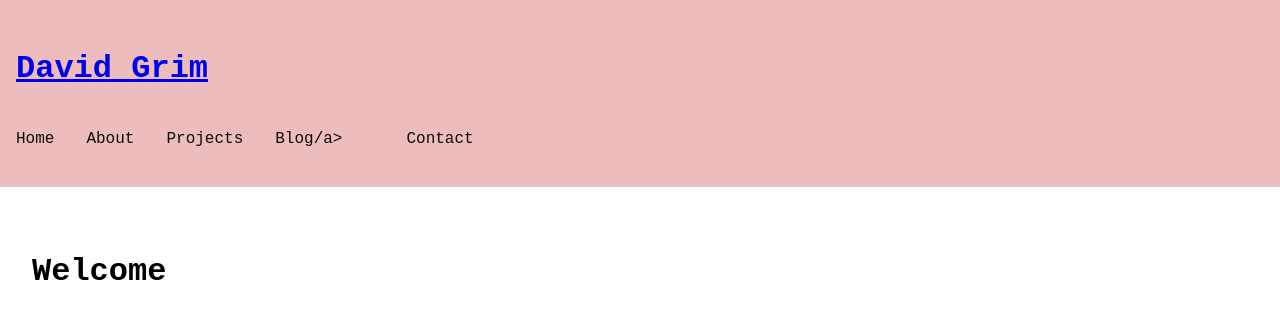
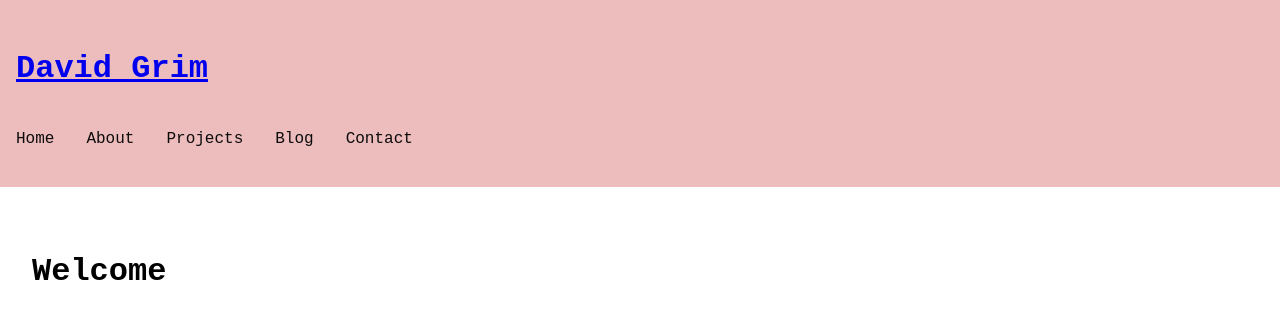
Before and after one commit to David-Grim/Portfolio, a Jekyll site: the page built from index.md, in a window 1280 px wide. Shown: the top 321 px of the page. Built offline with Jekyll 4.4.1, drawn with Linux system fonts in a browser that asks for light colours.

```diff
--- a/_includes/header.html
+++ b/_includes/header.html
@@ -5,7 +5,7 @@
       <li><a href="{{ '/' | relative_url }}">Home</a></li>
       <li><a href="{{ '/about' | relative_url }}">About</a></li>
       <li><a href="{{ '/projects' | relative_url }}">Projects</a></li>
-      <li><a href="{{ '/blog' | relative_url }}">Blog/a></li>
+      <li><a href="{{ '/blog' | relative_url }}">Blog</a></li>
       <li><a href="{{ '/contact' | relative_url }}">Contact</a></li>
     </ul>
   </nav>
```
